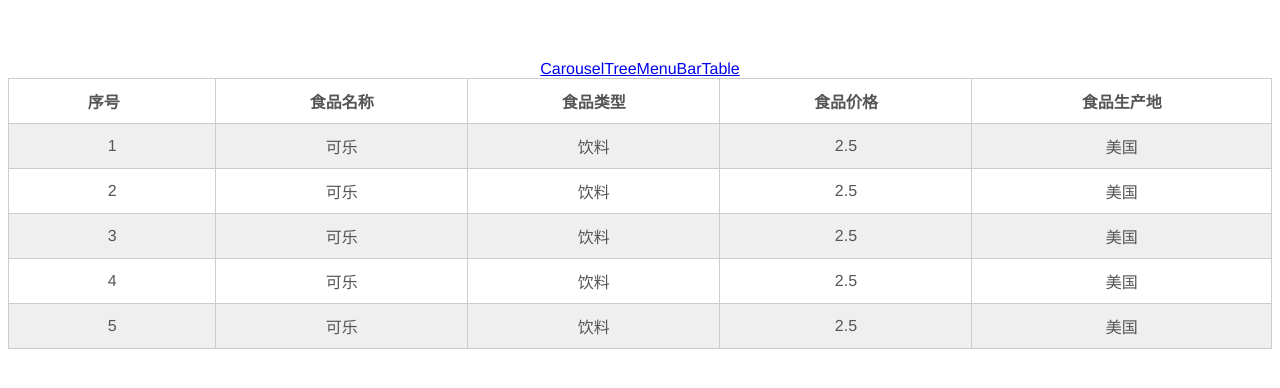
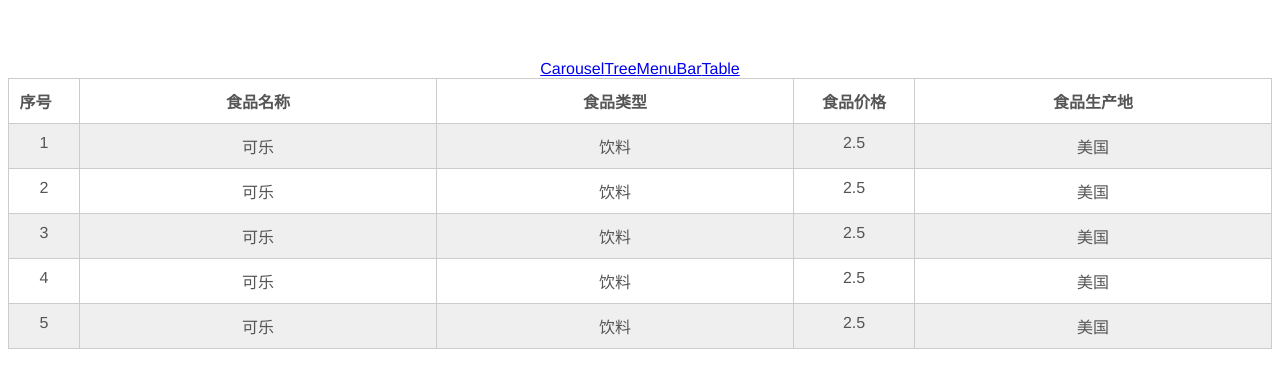
Before and after one commit to chase2v/vue-demo, a Vue app: page /table in a window 1280 px wide. Shown: the top 388 px of the page. Built offline with nearby package versions, Linux system fonts and the light colour scheme; a web font is replaced by a local one.

Commit message:
表格组件可以自由调整宽度了

```diff
--- a/src/components/table/table.vue
+++ b/src/components/table/table.vue
@@ -2,10 +2,10 @@
   <table class="table" :class="tableStyle">
     <tbody>
       <tr>
-        <th v-for="field in tdata.fields" :align="field.align" @click="reverse">{{ field.name }} <i v-if="field.align" class="fa" :class="iconTitle"></i></th>
+        <th @dragover.prevent="" v-for="(field, idx) in tdata.fields" :align="field.align" @click="reverse" :style="{flexBasis: field.width, flexGrow: field.width ? 0 : 1}">{{ field.name }} <i v-if="field.align" class="fa" :class="iconTitle"></i><span class="editable-border" draggable="true" @drag="drag" @dragstart="dragstart" @dragend="dragend" :data-idx="idx"></span></th>
       </tr>
       <tr v-for="row in tdata.rows">
-        <td v-for="rowData in row">{{ rowData }}</td>
+        <td v-for="(rowData, idx) in row" :style="{flexBasis: tdata.fields[idx].width, flexGrow: tdata.fields[idx].width ? 0 : 1}">{{ rowData }}</td>
       </tr>
     </tbody>
   </table>
@@ -25,7 +25,8 @@ export default {
   data () {
     return {
       tdata: {},
-      iconTitle: 'fa-sort-desc'
+      iconTitle: 'fa-sort-desc',
+      drag: {}
     }
   },
   methods: {
@@ -33,6 +34,23 @@ export default {
       if ($event.currentTarget.align) {
         this.iconTitle = this.iconTitle === 'fa-sort-desc' ? 'fa-sort-asc' : 'fa-sort-desc'
         this.tdata.rows.reverse()
+      }
+    },
+    dragstart ($event) {
+      if (!this.drag.flag) {
+        this.drag.flag = true
+        this.drag.w = window.getComputedStyle($event.target.parentElement).width
+        this.drag.x = $event.pageX
+      }
+    },
+    drag ($event) {
+      if (this.drag.flag) {
+        this.tdata.fields[$event.target.dataset.idx].width = parseInt(this.drag.w) + ($event.pageX - this.drag.x) + 'px'
+      }
+    },
+    dragend ($event) {
+      if (this.drag.flag) {
+        this.drag.flag = false
       }
     }
   },
@@ -46,6 +64,27 @@ export default {
 
 <style lang="scss">
 
+.table {
+
+  th {
+    position: relative;
+  }
+
+  .editable-border {
+    position: absolute;
+    right: -3px;
+    top: 0;
+    display: inline-block;
+    width: 5px;
+    height: 100%;
+    // background-color: #000;
+
+    &:hover {
+      cursor:col-resize;
+    }
+  }
+}
+
 .table.table-border {
 
   width: 100%;
@@ -56,6 +95,8 @@ export default {
 
   tr {
     border-bottom: 1px solid #ccc;
+    display: flex;
+    flex-flow: row nowrap;
 
     &:last-child {
       border-bottom: none;
@@ -70,15 +111,16 @@ export default {
     border-right: 1px solid #ccc;
     padding: 10px;
     cursor: pointer;
-
-    &:hover {
-      background-color: #000;
-      color: #fff;
-    }
+    flex: 1 1 0;
 
     &:last-child {
       border-right: none;
     }
+  }
+
+  td:hover {
+    background-color: #000;
+    color: #fff;
   }
 }
 
--- a/static/data/table_mock.json
+++ b/static/data/table_mock.json
@@ -4,23 +4,28 @@
       {
         "name" : "序号",
         "valueType" : "number",
-        "align" : "true"
+        "align" : "true",
+        "width" : "50px"
       },
       {
         "name" : "食品名称",
-        "valueType" : "string"
+        "valueType" : "string",
+        "width" : 0
       },
       {
         "name" : "食品类型",
-        "valueType" : "string"
+        "valueType" : "string",
+        "width" : 0
       },
       {
         "name" : "食品价格",
-        "valueType" : "number"
+        "valueType" : "number",
+        "width" : "100px"
       },
       {
         "name" : "食品生产地",
-        "valueType" : "string"
+        "valueType" : "string",
+        "width" : 0
       }
     ],
     "rows" : [
```
